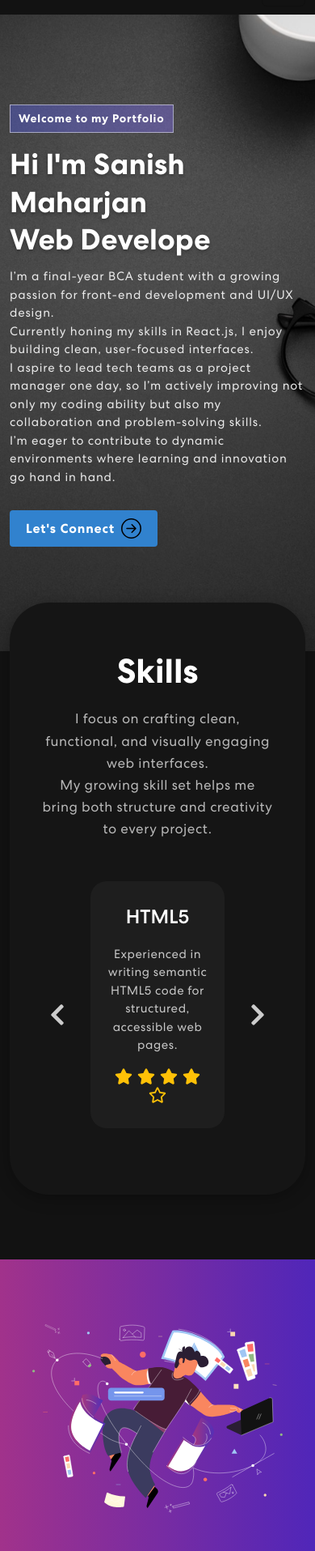
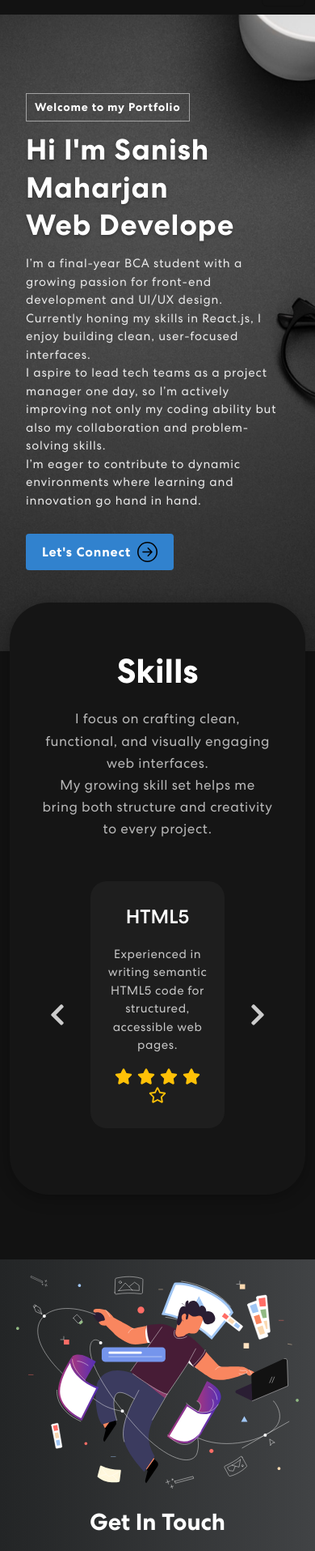
Before and after one commit to sanishmaharjan01/portfolio, a React (Create React App) app: page / in a window 390 px wide. Shown: the part 40-1955 px from the top of the page at 81% size. Built offline with nearby package versions, Linux system fonts and the light colour scheme.

Commit message:
Update styles and responsive fixes

```diff
--- a/src/App.css
+++ b/src/App.css
@@ -293,7 +293,6 @@ nav.navbar .navbar-toggler[aria-expanded="true"] .navbar-toggler-icon:before {
   pointer-events: auto;
 }
 
-
   .navbar-nav {
     flex-direction: row !important;
     justify-content: center;
@@ -310,6 +309,26 @@ nav.navbar .navbar-toggler[aria-expanded="true"] .navbar-toggler-icon:before {
     width: 100%;
     margin-top: 0px;
   }
+
+    .social-icon a {
+    width: 30px;
+    height: 30px;
+  }
+
+  .social-icon a::before {
+    width: 30px;
+    height: 30px;
+  }
+
+  .social-icon a img {
+    width: 16px;
+  }
+
+  .navbar-text button {
+    padding: 8px 16px;
+    font-size: 13px;
+  }
+
 
   .vvd {
     padding: 8px 18px;
@@ -337,6 +356,8 @@ nav.navbar .navbar-toggler[aria-expanded="true"] .navbar-toggler-icon:before {
   align-items: center;
   padding-top: 180px;
   padding-bottom: 80px;
+  padding-left: 60px;
+  padding-right: 60px;
   background-image: url('./assets/img/banner-bg.png');
   background-position: top center;
   background-size: cover;
@@ -354,28 +375,28 @@ nav.navbar .navbar-toggler[aria-expanded="true"] .navbar-toggler-icon:before {
   font-weight: 700;
   letter-spacing: 0.8px;
   padding: 8px 10px;
-  background: linear-gradient(90.21deg, rgba(79, 89, 198, 0.5) -5.91%, rgba(125, 105, 212, 0.5) 111.58%);
   border: 1px solid rgba(255, 255, 255, 0.5);
   font-size: 20px;
-  margin-bottom: 16px;
+  margin-bottom: 12px;
   display: inline-block;
-  color: white; /* Keep tagline text white for contrast */
+  color: white;
 }
-
 .banner h1 {
   font-size: 65px;
   font-weight: 700;
-  color: #ffffff; /* White text */
-  text-shadow: 0 2px 4px rgba(0,0,0,0.3); /* Shadow for readability */
-  margin-bottom: 10px;
+  color: #ffffff;
+  text-shadow: 0 2px 4px rgba(0,0,0,0.3);
+  margin-bottom: 12px;
+  letter-spacing: 0.8px;
 }
 
 .banner p {
-  color: #EAEAEA ;
+  color: #EAEAEA;
   font-size: 18px;
   letter-spacing: 0.8px;
   line-height: 1.5em;
-  width: 96%;
+  max-width: 600px;
+  margin-bottom: 12px;
 }
 
 .txt-rotate > .wrap {
@@ -387,19 +408,19 @@ nav.navbar .navbar-toggler[aria-expanded="true"] .navbar-toggler-icon:before {
   color: #fff;
   font-weight: 700;
   font-size: 20px;
-  margin-top: 60px;
+  margin-top: 15px;
+  margin-bottom: 15px;
   letter-spacing: 0.8px;
   display: flex;
   align-items: center;
-  background: #3182ce; /* Vibrant blue background */
+  background: #3182ce;
   border: none;
   padding: 12px 24px;
   border-radius: 4px;
   transition: all 0.3s ease;
 }
-
 .banner button:hover {
-  background: #2c5282; /* Darker blue on hover */
+  background: #2c5282;
 }
 
 .banner button svg {
@@ -420,8 +441,10 @@ nav.navbar .navbar-toggler[aria-expanded="true"] .navbar-toggler-icon:before {
 /* Mobile responsiveness */
 @media (max-width: 768px) {
   .banner {
-    padding-top: 100px;
-    padding-bottom: 60px;
+    padding-top: 80px;
+    padding-bottom: 10px;
+    padding-left: 20px;
+    padding-right: 20px;
   }
 
   .banner h1 {
@@ -581,17 +604,18 @@ nav.navbar .navbar-toggler[aria-expanded="true"] .navbar-toggler-icon:before {
 .contact-section {
   display: flex;
   justify-content: center;
+  background: linear-gradient(to right, #232526, #414345);
   align-items: center;
-  background: linear-gradient(to right, #a1328b, #5026b9);
-  padding: 80px 40px;
+  padding: 40px 40px;
   flex-wrap: wrap;
   gap: 40px;
 }
 
 /* Left Side Image */
 .contact-left img {
-  max-width: 450px;
+  max-width: 600px;
   width: 100%;
+  padding-right: 110px;
 }
 
 /* Right Side Form Container */
@@ -632,13 +656,12 @@ nav.navbar .navbar-toggler[aria-expanded="true"] .navbar-toggler-icon:before {
   width: 100%;
   outline: none;
   font-weight: 600;
-  color: black;
+  color: rgb(27, 27, 27);
 }
 
 .connect-textarea {
   resize: none;
   height: 200px;
-  background: linear-gradient(to right, #843cbb, #5731bc);
   color: white;
   font-weight: 600;
 }
@@ -656,6 +679,38 @@ nav.navbar .navbar-toggler[aria-expanded="true"] .navbar-toggler-icon:before {
 
 .connect-button:hover {
   background-color: #ddd;
+}
+@media (max-width: 768px) {
+  .contact-section {
+    flex-direction: column;
+    padding: 20px;
+    gap: 24px;
+  }
+
+  .contact-left img {
+    padding-right: 0;     /* Remove large right padding */
+    max-width: 100%;
+  }
+
+  .contact-title {
+    font-size: 1.8rem;     /* Reduce heading size */
+    text-align: center;
+  }
+
+  .connect-form {
+    gap: 16px;
+  }
+
+  .connect-row {
+    flex-direction: column;   /* Stack fields vertically */
+    gap: 12px;
+  }
+
+  .connect-button {
+    align-self: center;       /* Center the button */
+    width: 100%;              /* Optional: make button full width */
+    text-align: center;
+  }
 }
 
 
```
